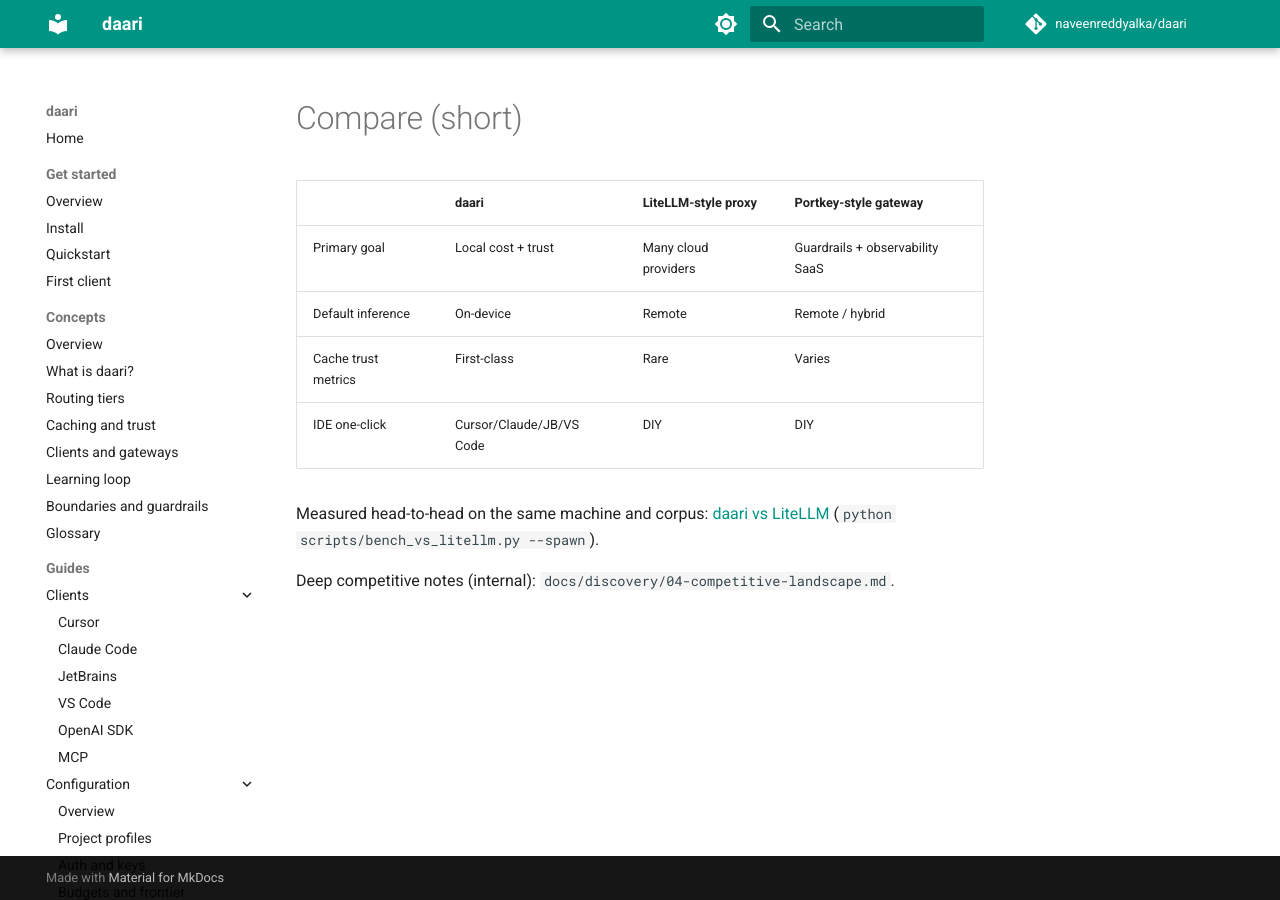
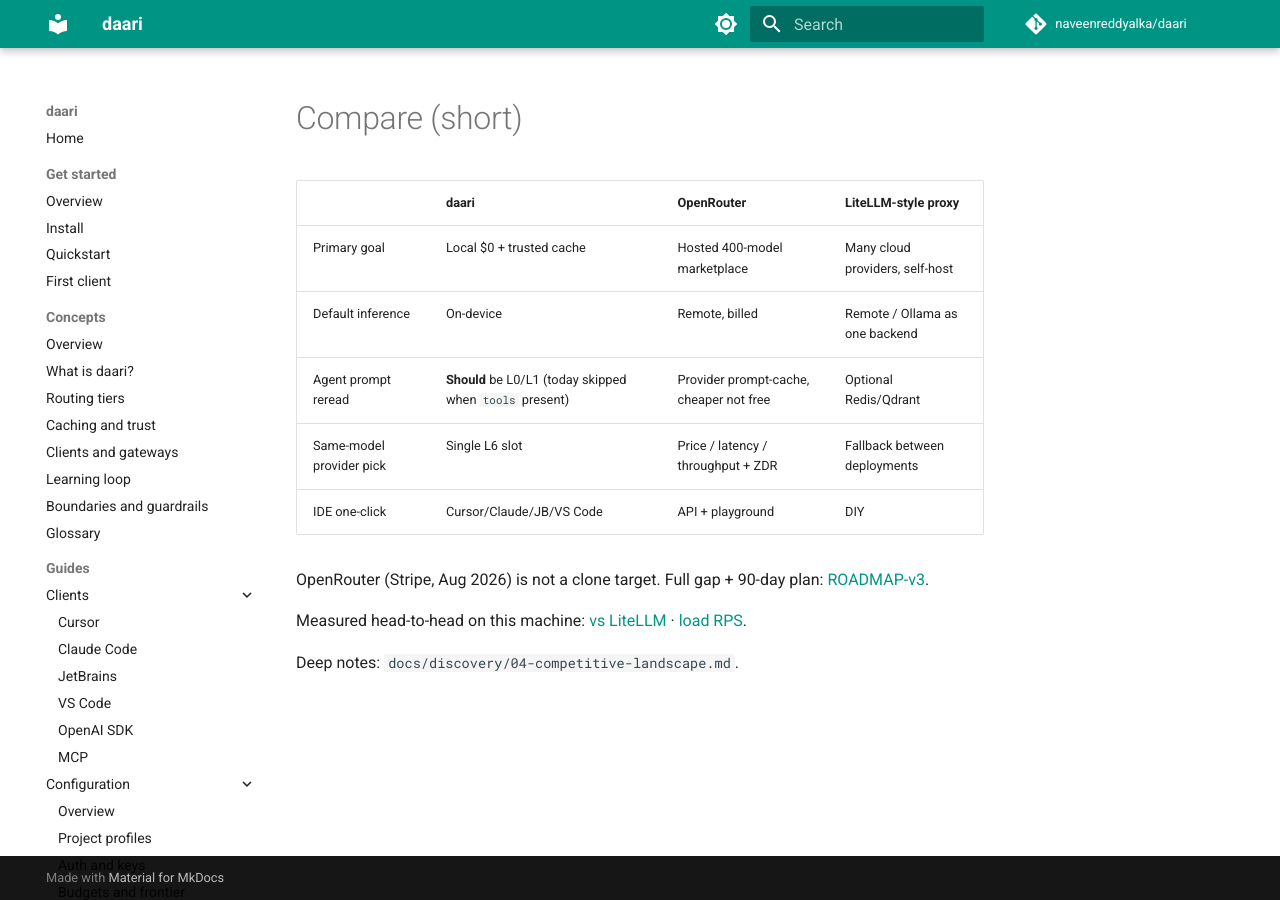
Before and after one commit to naveenreddyalka/daari, an MkDocs documentation site: the page built from docs/developer/resources/compare.md, in a window 1280 px wide. Built offline with MkDocs 1.6.1 and Material for MkDocs 9.7.7, drawn with Linux system fonts in a browser that asks for light colours; comment, search, counter and statistics services are not loaded.

Commit message:
docs: OpenRouter gap roadmap and auto-dev continuity
Co-authored-by: Cursor <cursoragent@cursor.com>

```diff
--- a/docs/developer/resources/compare.md
+++ b/docs/developer/resources/compare.md
@@ -1,13 +1,17 @@
 # Compare (short)
 
-| | daari | LiteLLM-style proxy | Portkey-style gateway |
-|--|-------|---------------------|------------------------|
-| Primary goal | Local cost + trust | Many cloud providers | Guardrails + observability SaaS |
-| Default inference | On-device | Remote | Remote / hybrid |
-| Cache trust metrics | First-class | Rare | Varies |
-| IDE one-click | Cursor/Claude/JB/VS Code | DIY | DIY |
+| | daari | OpenRouter | LiteLLM-style proxy |
+|--|-------|------------|---------------------|
+| Primary goal | Local $0 + trusted cache | Hosted 400-model marketplace | Many cloud providers, self-host |
+| Default inference | On-device | Remote, billed | Remote / Ollama as one backend |
+| Agent prompt reread | **Should** be L0/L1 (today skipped when `tools` present) | Provider prompt-cache, cheaper not free | Optional Redis/Qdrant |
+| Same-model provider pick | Single L6 slot | Price / latency / throughput + ZDR | Fallback between deployments |
+| IDE one-click | Cursor/Claude/JB/VS Code | API + playground | DIY |
 
-Measured head-to-head on the same machine and corpus:
-[daari vs LiteLLM](benchmark-vs-litellm.md) (`python scripts/bench_vs_litellm.py --spawn`).
+OpenRouter (Stripe, Aug 2026) is not a clone target. Full gap + 90-day plan:
+[ROADMAP-v3](../../prd/ROADMAP-v3.md).
 
-Deep competitive notes (internal): `docs/discovery/04-competitive-landscape.md`.
+Measured head-to-head on this machine:
+[vs LiteLLM](benchmark-vs-litellm.md) · [load RPS](benchmark-load.md).
+
+Deep notes: `docs/discovery/04-competitive-landscape.md`.
--- a/mkdocs.yml
+++ b/mkdocs.yml
@@ -118,4 +118,5 @@ nav:
   - Contribute:
       - Developing: DEVELOPING.md
       - ADRs: adr/README.md
-      - Roadmap: prd/ROADMAP-v2.md
+      - Roadmap: prd/ROADMAP-v3.md
+      - Roadmap v2 (shipped trains): prd/ROADMAP-v2.md
```
Also changed, not shown: AGENTS.md (+7 -0 lines), docs/TRACKING.md (+7 -0 lines), docs/prd/ROADMAP-v2.md (+2 -2 lines), docs/prd/ROADMAP-v3.md (added, +199 -0 lines), 1 other file.
